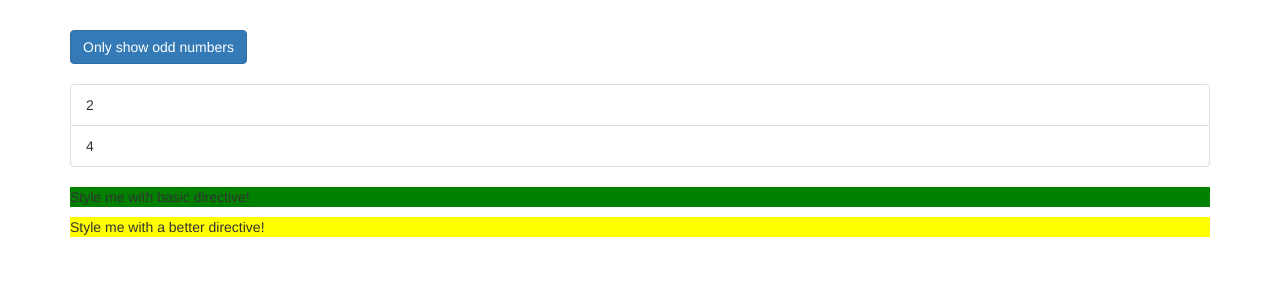
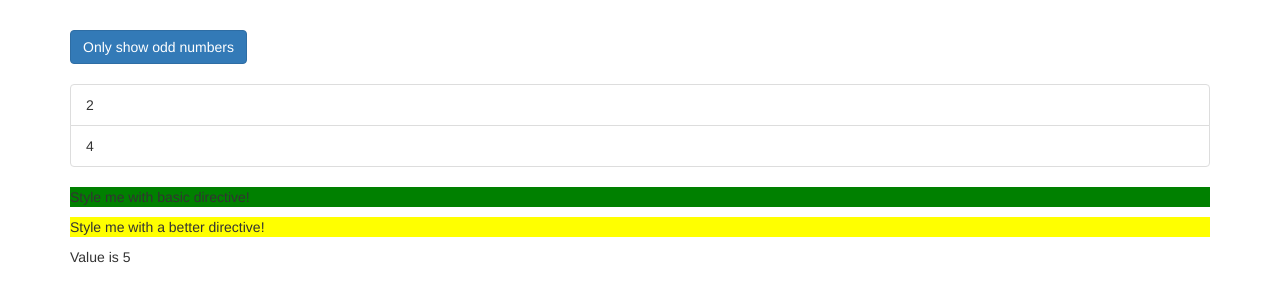
Before and after one commit to AJ-Mackay/AtCG-Directives, an Angular app: page / in a window 1280 px wide. Shown: the top 302 px of the page. Built offline with nearby package versions, Linux system fonts and the light colour scheme.

Commit message:
Understanding ngSwitch

```diff
--- a/src/app/app.component.html
+++ b/src/app/app.component.html
@@ -47,6 +47,12 @@
       </ul>
       <p appBasicHighlight>Style me with basic directive!</p>
       <p [appBetterHighlight]="'red'" defaultColor="yellow">Style me with a better directive!</p>
+      <div [ngSwitch]="value">
+        <p *ngSwitchCase="5">Value is 5</p>
+        <p *ngSwitchCase="10">Value is 10</p>
+        <p *ngSwitchCase="100">Value is 100</p>
+        <p *ngSwitchDefault>Value is Default</p>
+      </div>
     </div>
   </div>
 </div>
--- a/src/app/app.component.ts
+++ b/src/app/app.component.ts
@@ -10,4 +10,5 @@ export class AppComponent {
   oddNumbers = [1, 3, 5];
   evenNumbers = [2, 4];
   onlyOdd = false;
+  value = 5;
 }
```
